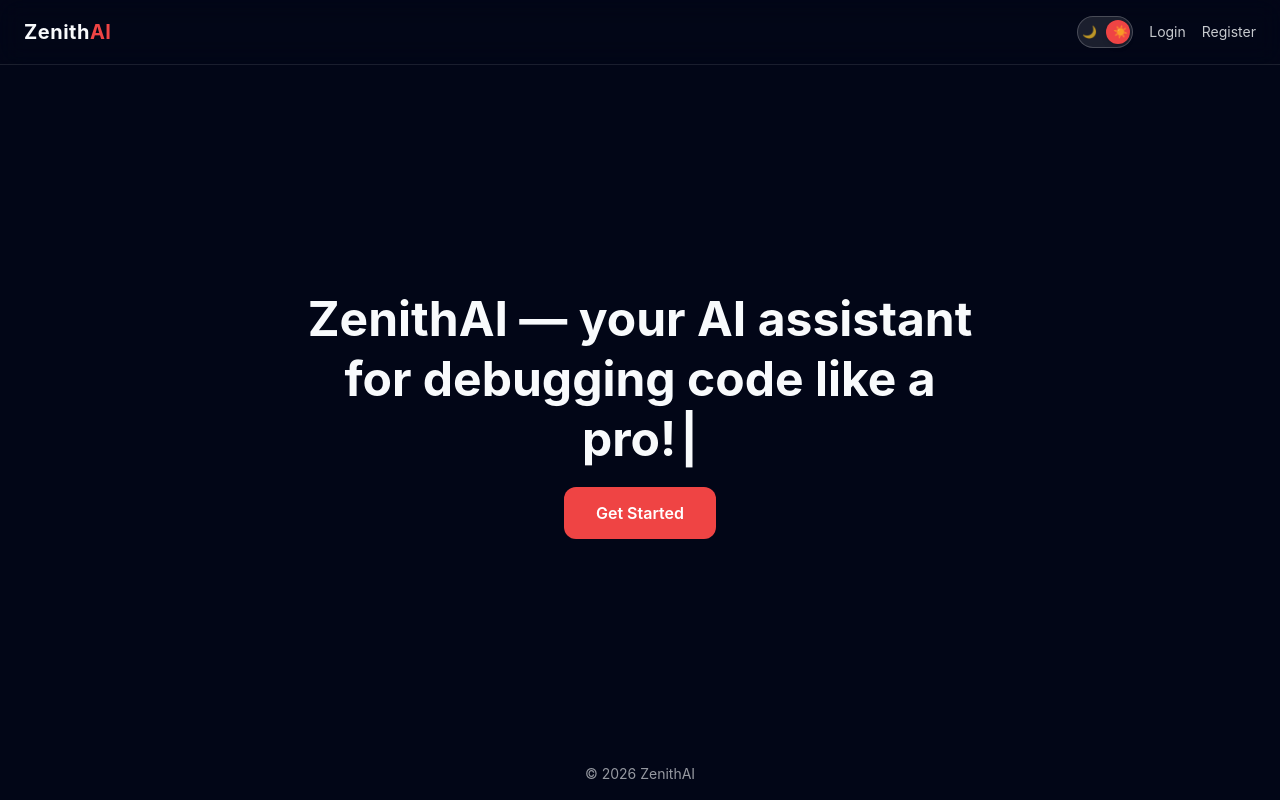
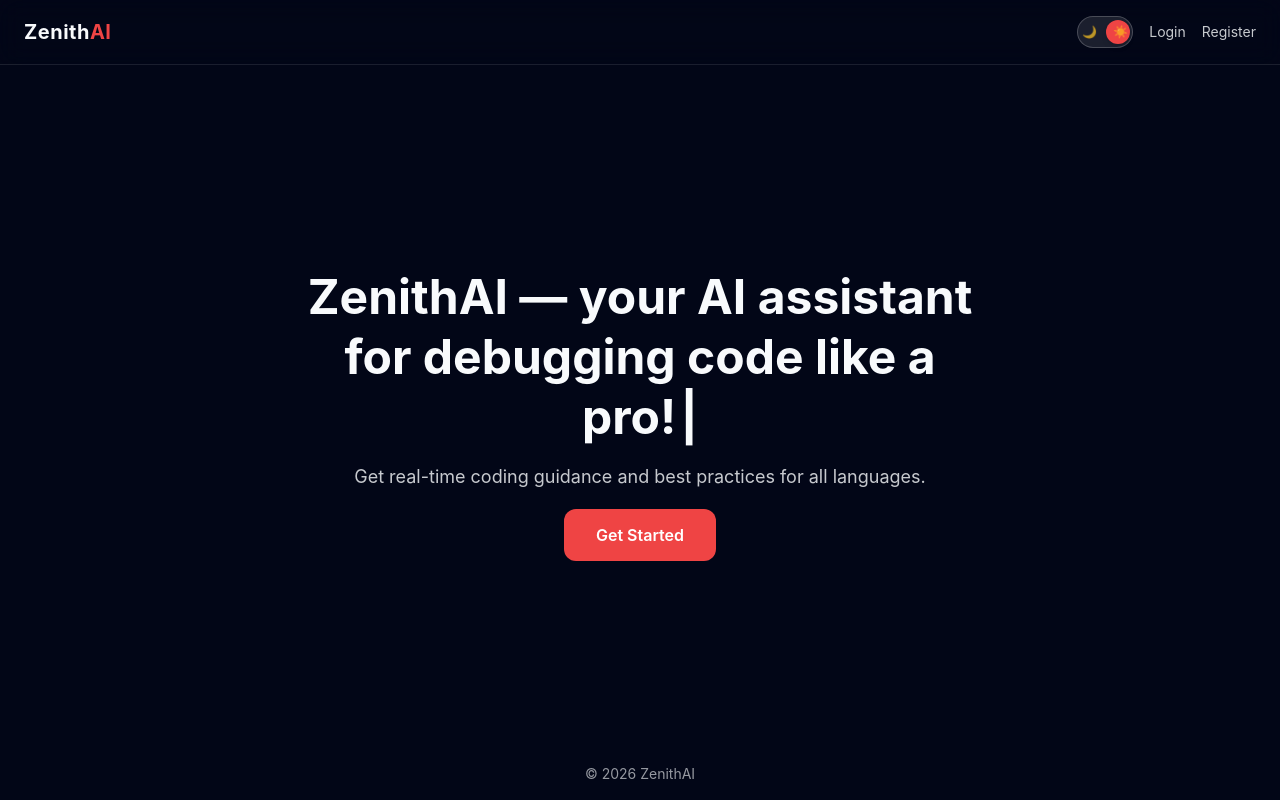
Before and after one commit to DavFilsDev/zenithAI_react-typescript-frontend, a React (Vite) app: page / in a window 1280 px wide. Built offline with nearby package versions, Linux system fonts and the light colour scheme; no server answers.

Commit message:
style(home): add subtitle below typewriter for hero section

```diff
--- a/src/pages/Home.tsx
+++ b/src/pages/Home.tsx
@@ -41,6 +41,9 @@ export const Home = () => {
       <main className="flex-1 flex items-center justify-center px-6">
         <div className="text-center max-w-2xl">
           <Typewriter text="ZenithAI — your AI assistant for debugging code like a pro!" speed={80} />
+          <p className="mt-4 text-sm md:text-lg opacity-80">
+            Get real-time coding guidance and best practices for all languages.
+          </p>
 
           <div className="mt-8">
             <Link
```
